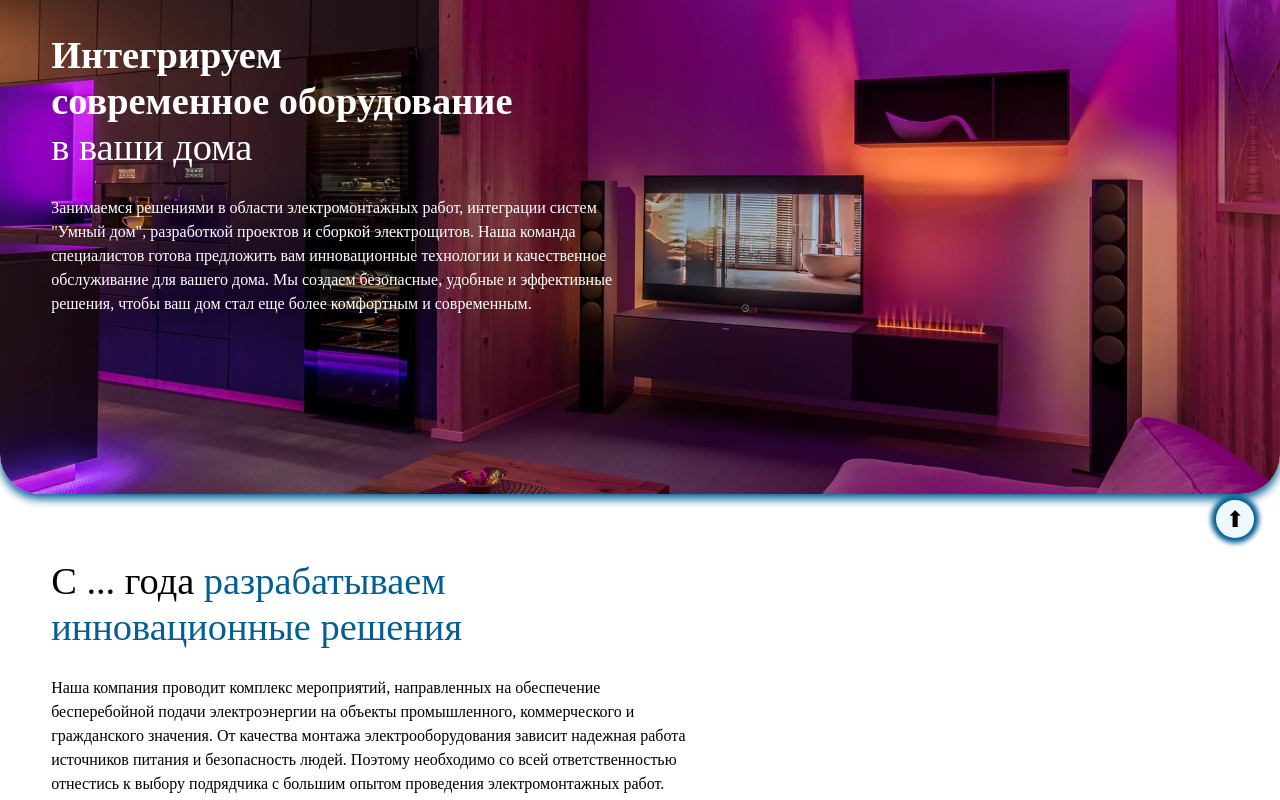
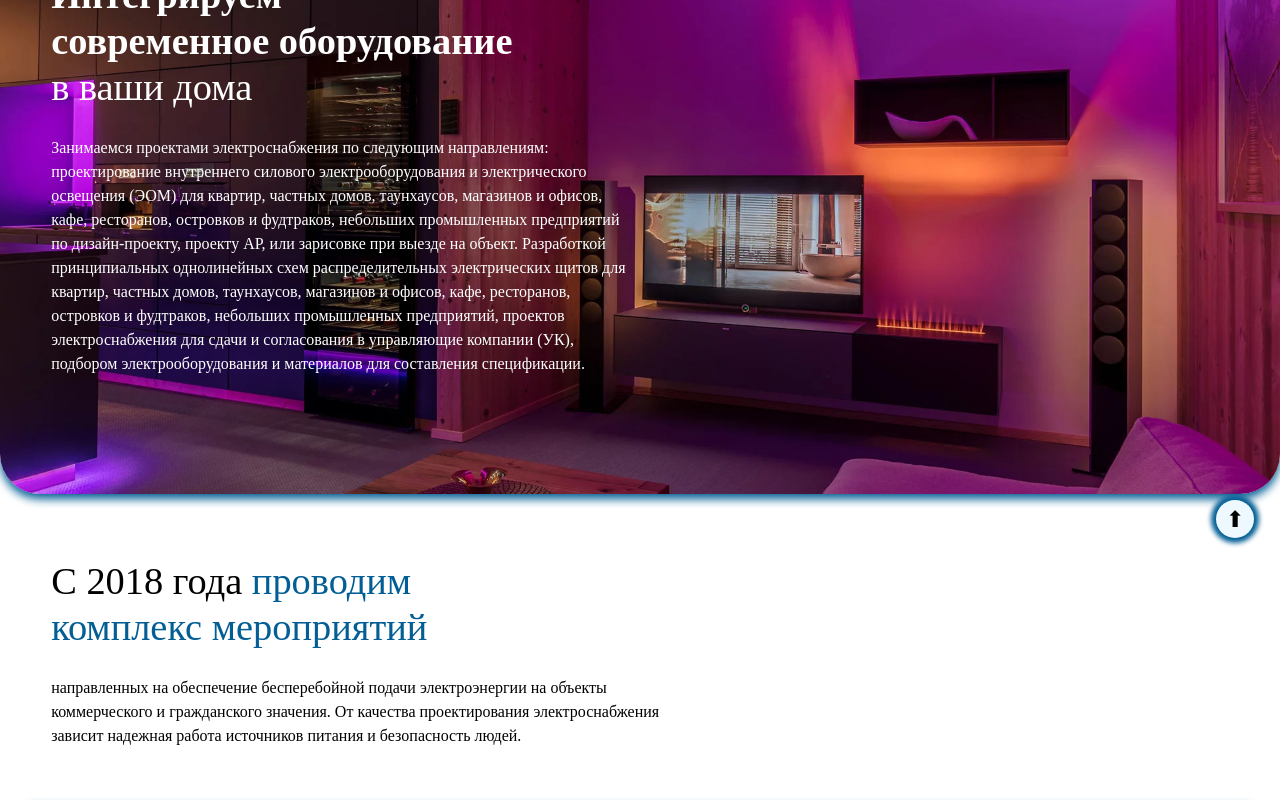
Before and after one commit to EinarLab/smartHouse, a SvelteKit app: page / in a window 1280 px wide. Shown: the part 220-1020 px from the top of the page. Built offline with nearby package versions, Linux system fonts and the light colour scheme.

Commit message:
Content formating

```diff
--- a/src/components/Banner.svelte
+++ b/src/components/Banner.svelte
@@ -16,12 +16,12 @@
         </span>
         в ваши дома</h1>
     <p class="banner__subtext animated">
-        Занимаемся решениями в области электромонтажных работ, интеграции
-        систем "Умный дом", разработкой проектов и сборкой электрощитов.
-        Наша команда специалистов готова предложить вам инновационные
-        технологии и качественное обслуживание для вашего дома. Мы создаем
-        безопасные, удобные и эффективные решения, чтобы ваш дом стал еще
-        более комфортным и современным.
+        Занимаемся проектами электроснабжения по следующим направлениям:
+проектирование внутреннего силового электрооборудования и электрического освещения (ЭОМ) для квартир, частных домов, таунхаусов, магазинов и офисов, кафе, ресторанов, островков и фудтраков, небольших промышленных предприятий по дизайн-проекту, проекту АР, или зарисовке при выезде на объект.
+Разработкой принципиальных однолинейных схем распределительных электрических щитов для квартир, частных домов, таунхаусов, магазинов и офисов, кафе, ресторанов, островков и фудтраков, небольших промышленных предприятий,
+проектов электроснабжения для сдачи и согласования в управляющие компании (УК),
+подбором электрооборудования и материалов для составления спецификации.
+
     </p>
     </div>
     <div class="banner-right animated">
--- a/src/components/CompanyInfo.svelte
+++ b/src/components/CompanyInfo.svelte
@@ -1,18 +1,16 @@
 <section class="company__info">
     <h1 id="heading1" class="section__title animated">
     <span class="section__title_allocation">
-        С ... года
+        С 2018 года
     </span>
-    разрабатываем<br>
-    инновационные решения
+    проводим<br>
+    комплекс мероприятий
     </h1>
     <p class="section__subtext animated">
-    Наша компания проводит комплекс мероприятий, направленных на
+    направленных на
     обеспечение бесперебойной подачи электроэнергии на объекты
-    промышленного, коммерческого и гражданского значения. От качества
-    монтажа электрооборудования зависит надежная работа источников питания
-    и безопасность людей. Поэтому необходимо со всей ответственностью
-    отнестись к выбору подрядчика с большим опытом проведения
-    электромонтажных работ.
+    коммерческого и гражданского значения. От качества
+    проектирования электроснабжения зависит надежная работа источников питания
+    и безопасность людей.
     </p>
 </section>
--- a/src/components/Possibilities.svelte
+++ b/src/components/Possibilities.svelte
@@ -54,7 +54,7 @@ const listMultimedia = [
   "📋 Соответствие нормативам и стандартам"
 ];
 
-  const listSmarthouse = ["Беспроводные технологии играют ключевую роль в современных умных домах, обеспечивая гибкость, удобство и расширяемость системы. Благодаря Wi-Fi, Bluetooth, Zigbee, Z-Wave и другим стандартам связи, устройства в умном доме могут быть легко подключены к центральному контроллеру или маршрутизатору без необходимости прокладывать провода, что делает установку и настройку легкой и удобной. Пользователи могут добавлять новые устройства в систему без лишних трудностей, расширяя функциональность и умные возможности дома по мере необходимости. Беспроводные технологии также обеспечивают возможность управления умным домом из любой точки мира через интернет, что позволяет мониторить и контролировать систему удаленно через мобильные устройства. Все это делает беспроводные умные дома привлекательным выбором для тех, кто ценит современные технологии, удобство использования и гибкость в настройке своего домашнего окружения.", "📶 Гибкость в размещении", "💻 Легкость добавления новых устройств", "💬 Удаленное управление", "🔧 Простота обслуживания", "📡 Широкий выбор устройств"];
+  const listSmarthouse = ["Предлагаем решения для создания умного дома, которые отличаются простотой установки, энергоэффективностью и широкими возможностями интеграции. Благодаря беспроводным технологиям и локальной работе системы, устройства обеспечивают удобное и надежное управление освещением и другими электроприборами. Производство в России и поддержка отечественного производителя делают эти решения привлекательными для широкого круга пользователей. Являемся сертифицировванными партнерами Hite Pro.", "📶 Гибкость в размещении", "💻 Легкость добавления новых устройств", "💬 Удаленное управление", "🔧 Простота обслуживания", "📡 Широкий выбор устройств"];
 
     let possiableTargets = [];
 
--- a/src/components/Projects.svelte
+++ b/src/components/Projects.svelte
@@ -21,18 +21,16 @@
         project1Bg,
         project2Bg,
         project3Bg,
-        project4Bg,
         project5Bg,
         project6Bg
     ]
 
     const projectNames = [
-        "БДБ.03.КФ-05.2025-ЭОM-КАФЕ",
-        "БДБ.05.ЧД-05.2025-ЭОM-ИЖС",
-        "БДБ.15.ЧД-06.2025-ЭОM-ИЖС",
-        "БДБ.15.ЧД-06.2025-ЭОM",
-        "БДБ.20.КВ-06.2025-ЭОM-квартира",
-        "БДБ.23.ЧД-06.2025-ЭОM-ИЖС"
+        "Силовое электрооборудование и внутреннее электрическое освещение кафе",
+        "Силовое электрооборудование и внутреннее электрическое освещение частного дома, 188 м2",
+        "Силовое электрооборудование и внутреннее электрическое освещение частного дома 143 м2",
+        "Силовое электрооборудование и внутреннее электрическое освещение квартиры",
+        "Силовое электрооборудование и внутреннее электрическое освещение квартиры 150 м2"
     ]
 
     const projects = [
@@ -40,8 +38,7 @@
         project2,
         project3,
         project4,
-        project5,
-        project6
+        project5
     ]
 
 </script>
@@ -83,7 +80,7 @@
         projectLogo={projects__logo[3]}
         projectItemName={projectNames[3]}
         projectLink={projects[3]}
-        >
+    >
     </ProjectsItem>
 
     <ProjectsItem
@@ -93,14 +90,6 @@
         projectLink={projects[4]}
     >
     </ProjectsItem>
-
-    <ProjectsItem
-        projectNumber={"6"}
-        projectLogo={projects__logo[5]}
-        projectItemName={projectNames[5]}
-        projectLink={projects[5]}
-    >
-    </ProjectsItem>
 </section>
 
 </section>
```
Also changed, not shown: src/components/Categories.svelte (line endings or trailing spaces).
